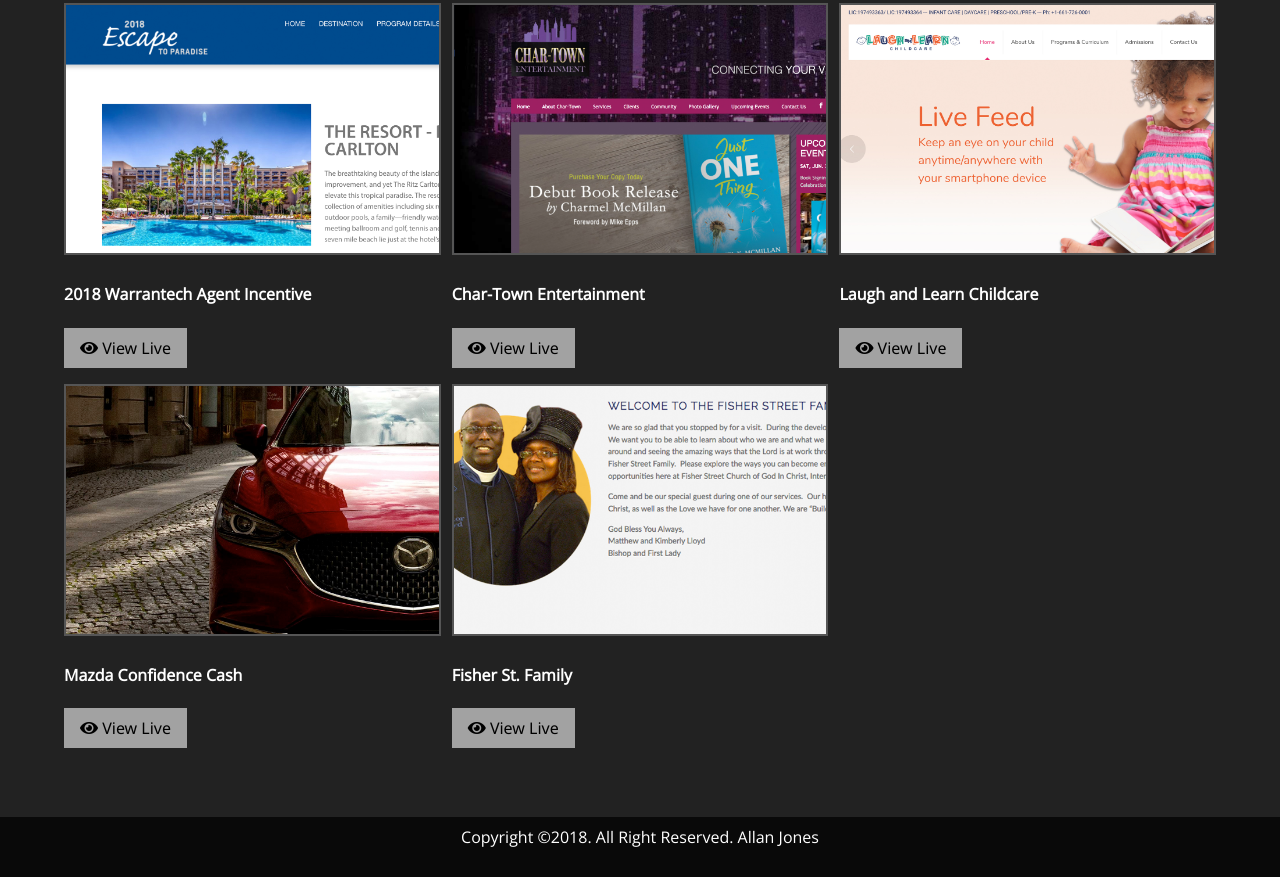
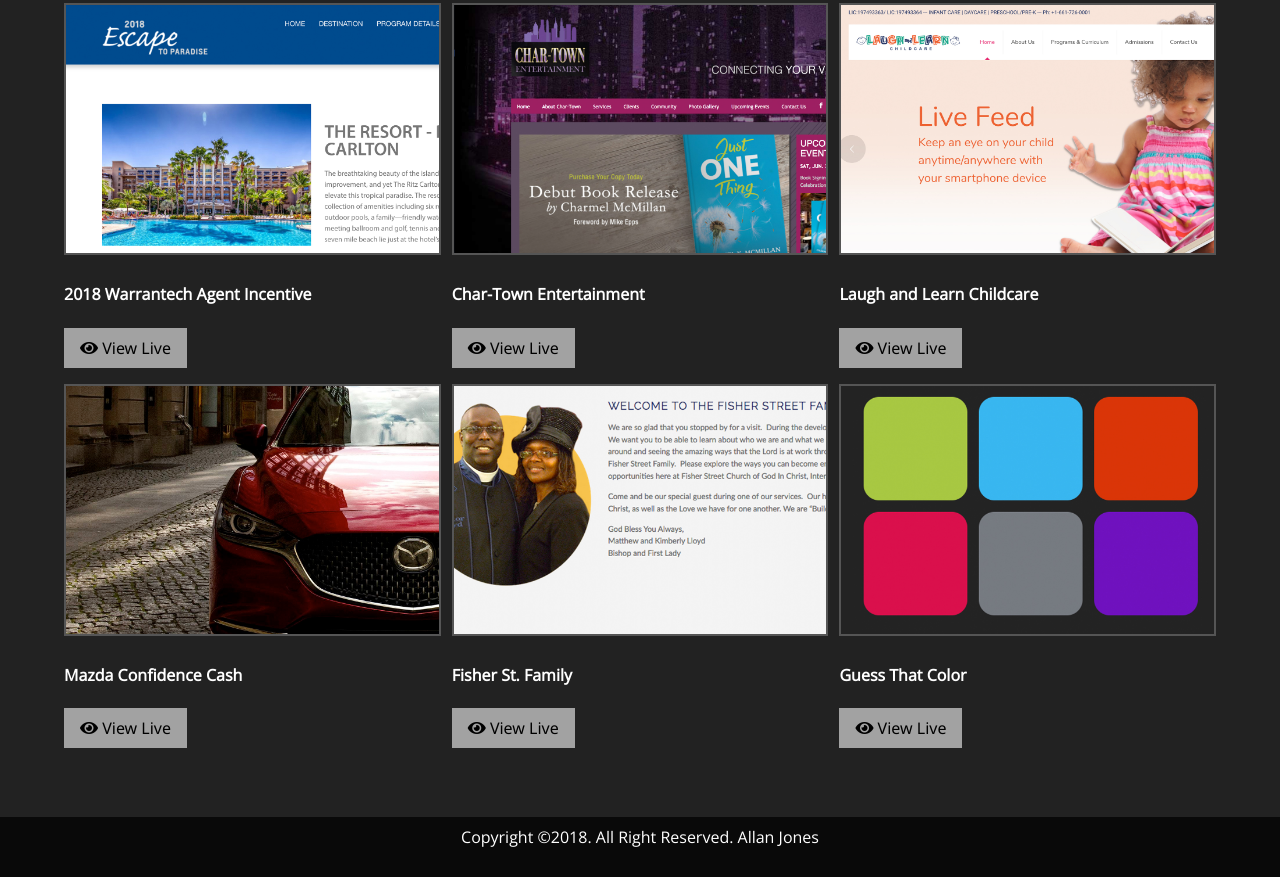
Before and after one commit to alljones/alljones.github.io, a website: page dist/work.html in a window 1280 px wide. Shown: the part 286-1163 px from the top of the page. Drawn offline with nearby package versions, Linux system fonts and the light colour scheme.

Commit message:
Added Color Game site

```diff
--- a/dist/work.html
+++ b/dist/work.html
@@ -97,6 +97,17 @@
             </a>
         </div>
 
+        <div class="item">
+            <a href="https://alljones.github.io/rgb-game/" target="_blank">
+                <img src="img/projects/colors.jpg" alt="RGB Game">
+            </a>
+            <h4>Guess That Color</h4>
+            <a href="https://alljones.github.io/rgb-game/" target="_blank" class="btn-light">
+                <i class="fas fa-eye"></i>
+                View Live
+            </a>
+        </div>
+
 
    </main>
 
```
Also changed, not shown: dist/img/projects/colors.jpg (added), 3 other files.
